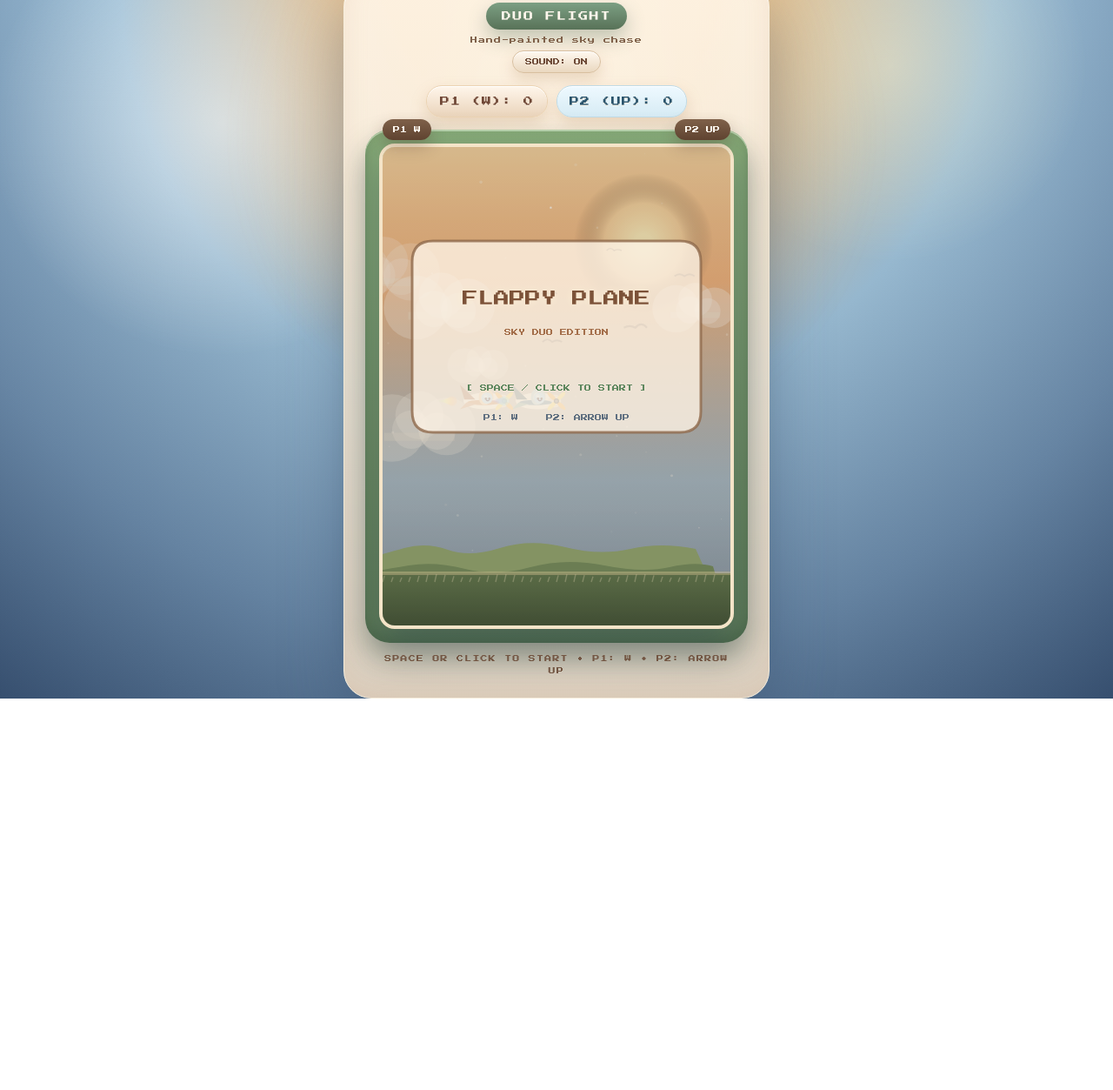
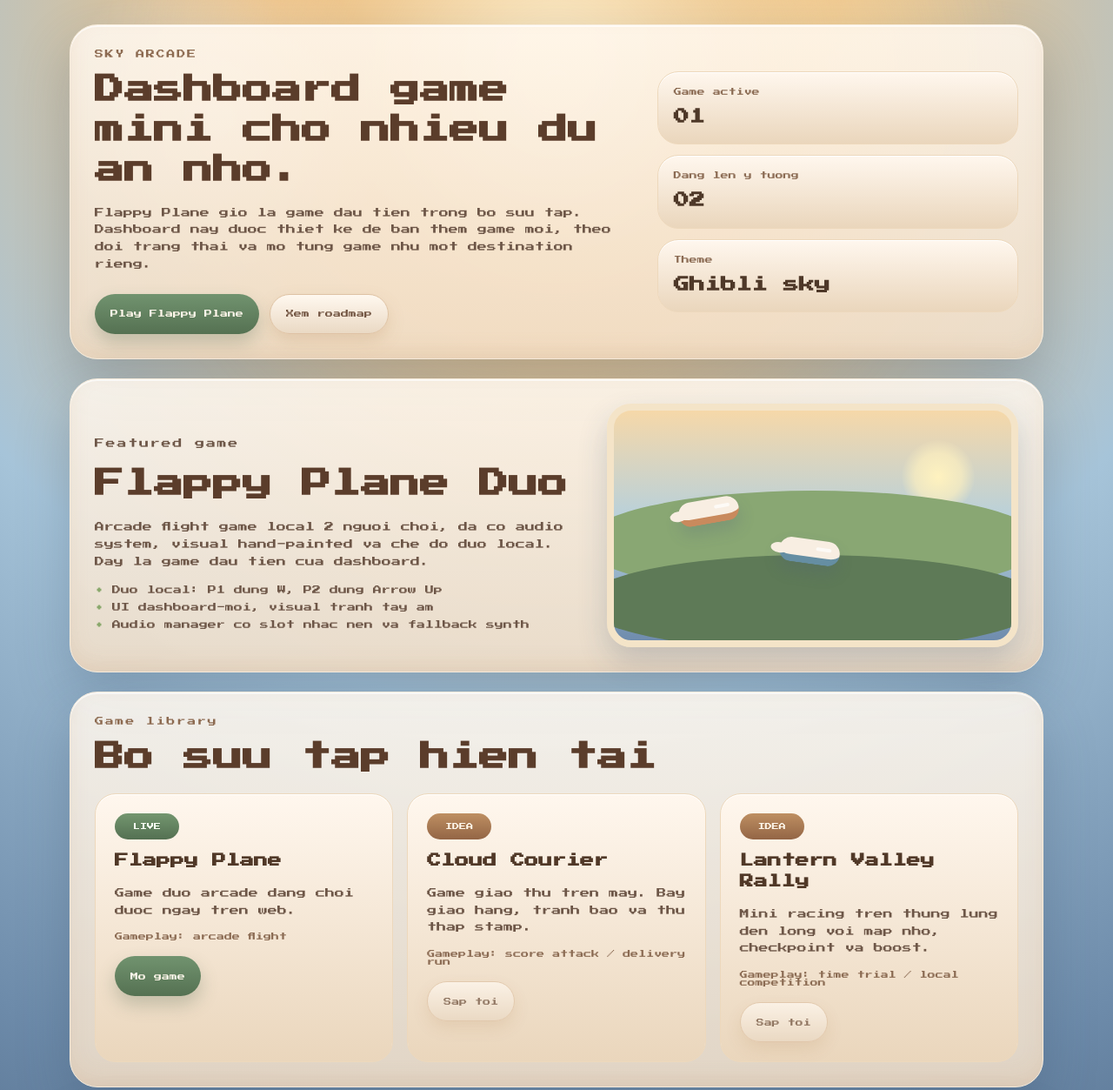
Before and after one commit to IceCrowNT/flappy-plane, a website: page index.html in a window 1280 px wide. Shown: the part 24-1277 px from the top of the page at 87% size. Before the commit the page ends 827 px from the top, so only its background shows below. Drawn offline with Linux system fonts and the light colour scheme.

Commit message:
Create game dashboard and move Flappy Plane to its own route

```diff
--- /dev/null
+++ b/css/dashboard.css
@@ -0,0 +1,377 @@
+* {
+  box-sizing: border-box;
+  margin: 0;
+  padding: 0;
+}
+
+body {
+  min-height: 100vh;
+  font-family: 'Press Start 2P', monospace;
+  color: #4d3627;
+  background:
+    radial-gradient(circle at top, #f8dfb1 0%, #efc182 18%, #a6c4d9 47%, #6d8baa 75%, #425976 100%);
+  overflow-x: hidden;
+  position: relative;
+}
+
+body::before {
+  content: '';
+  position: fixed;
+  inset: 0;
+  background:
+    radial-gradient(circle at 20% 20%, #ffffff88 0, transparent 16%),
+    radial-gradient(circle at 75% 12%, #fff0c466 0, transparent 18%);
+  pointer-events: none;
+}
+
+.sky-wash {
+  position: fixed;
+  width: 960px;
+  height: 960px;
+  top: -360px;
+  left: 50%;
+  transform: translateX(-50%);
+  border-radius: 50%;
+  background: radial-gradient(circle, #fff4d8a6 0%, #edc9945c 35%, transparent 72%);
+  filter: blur(30px);
+  pointer-events: none;
+}
+
+.dashboard-shell {
+  width: min(1120px, calc(100vw - 40px));
+  margin: 0 auto;
+  padding: 52px 0 64px;
+  display: grid;
+  gap: 22px;
+  position: relative;
+  z-index: 1;
+}
+
+.hero-panel,
+.featured-panel,
+.grid-panel,
+.roadmap-panel {
+  background: linear-gradient(180deg, #fff8efdd 0%, #f2dfc8dd 100%);
+  border: 1px solid #f7ecdc;
+  border-radius: 32px;
+  box-shadow:
+    0 26px 60px #30476344,
+    inset 0 2px 0 #ffffffaa,
+    inset 0 -10px 22px #c7936722;
+  padding: 28px;
+}
+
+.hero-panel {
+  display: grid;
+  grid-template-columns: 1.5fr 1fr;
+  gap: 24px;
+  align-items: center;
+}
+
+.eyebrow,
+.panel-kicker {
+  font-size: 10px;
+  letter-spacing: 1.8px;
+  color: #8c6a50;
+  margin-bottom: 14px;
+}
+
+.hero-panel h1,
+.featured-panel h2,
+.grid-panel h2,
+.roadmap-panel h2 {
+  font-size: clamp(20px, 3vw, 34px);
+  line-height: 1.35;
+  color: #5b3d2b;
+}
+
+.hero-text,
+.featured-copy p,
+.game-card p,
+.note-card p {
+  margin-top: 16px;
+  font-size: 11px;
+  line-height: 1.8;
+  color: #6d5647;
+}
+
+.hero-actions {
+  margin-top: 24px;
+  display: flex;
+  gap: 12px;
+  flex-wrap: wrap;
+}
+
+.primary-link,
+.secondary-link,
+.card-link,
+.ghost-button {
+  display: inline-flex;
+  align-items: center;
+  justify-content: center;
+  min-height: 46px;
+  padding: 12px 18px;
+  border-radius: 999px;
+  text-decoration: none;
+  font-family: inherit;
+  font-size: 9px;
+}
+
+.primary-link,
+.card-link {
+  color: #fff7eb;
+  background: linear-gradient(180deg, #71936f 0%, #557152 100%);
+  box-shadow: 0 10px 20px #47614a44;
+}
+
+.secondary-link,
+.ghost-button {
+  color: #725542;
+  border: 1px solid #dec2a4;
+  background: linear-gradient(180deg, #fff8ef 0%, #ead9c4 100%);
+  box-shadow: 0 8px 18px #b98e6440;
+}
+
+.ghost-button[disabled] {
+  opacity: 0.75;
+  cursor: default;
+}
+
+.hero-stats {
+  display: grid;
+  gap: 12px;
+}
+
+.stat-card,
+.note-card,
+.game-card {
+  border-radius: 24px;
+  border: 1px solid #edd8bc;
+  background: linear-gradient(180deg, #fff7ee 0%, #ead6bc 100%);
+  box-shadow: inset 0 1px 0 #fff;
+}
+
+.stat-card {
+  padding: 18px;
+}
+
+.stat-label,
+.card-meta {
+  display: block;
+  font-size: 9px;
+  color: #8b6b53;
+}
+
+.stat-value {
+  display: block;
+  margin-top: 12px;
+  font-size: 18px;
+  color: #4e3828;
+  line-height: 1.4;
+}
+
+.featured-panel {
+  display: grid;
+  grid-template-columns: 1.2fr 1fr;
+  gap: 22px;
+  align-items: center;
+}
+
+.feature-list {
+  margin-top: 18px;
+  display: grid;
+  gap: 10px;
+  list-style: none;
+  font-size: 10px;
+  color: #6d5647;
+}
+
+.feature-list li::before {
+  content: '• ';
+  color: #8aa86c;
+}
+
+.mini-frame {
+  position: relative;
+  height: 280px;
+  border-radius: 28px;
+  overflow: hidden;
+  border: 8px solid #f4e4c8;
+  background: linear-gradient(180deg, #f6d8a9 0%, #b4d0de 50%, #6f8cad 100%);
+  box-shadow: 0 16px 34px #27405d33;
+}
+
+.mini-sun {
+  position: absolute;
+  top: 34px;
+  right: 42px;
+  width: 84px;
+  height: 84px;
+  border-radius: 50%;
+  background: radial-gradient(circle, #fff2bf 0%, #fff1bfaa 45%, transparent 72%);
+}
+
+.mini-hill {
+  position: absolute;
+  left: -8%;
+  width: 116%;
+  border-radius: 50%;
+}
+
+.hill-back {
+  bottom: 52px;
+  height: 120px;
+  background: #89a773;
+}
+
+.hill-front {
+  bottom: -12px;
+  height: 110px;
+  background: #5e7a57;
+}
+
+.mini-plane {
+  position: absolute;
+  width: 70px;
+  height: 28px;
+  border-radius: 18px;
+  background: #f8eee2;
+  box-shadow: 0 10px 18px #4b5c7c33;
+}
+
+.mini-plane::before {
+  content: '';
+  position: absolute;
+  inset: 8px 10px 8px auto;
+  width: 18px;
+  border-radius: 999px;
+  background: rgba(255, 255, 255, 0.7);
+}
+
+.mini-plane::after {
+  content: '';
+  position: absolute;
+  left: -10px;
+  top: 8px;
+  width: 20px;
+  height: 12px;
+  border-radius: 50%;
+  background: inherit;
+}
+
+.plane-one {
+  top: 102px;
+  left: 74px;
+  transform: rotate(-10deg);
+  border-bottom: 8px solid #c98a5d;
+}
+
+.plane-two {
+  top: 148px;
+  left: 190px;
+  transform: rotate(8deg);
+  border-bottom: 8px solid #658ea3;
+}
+
+.section-head {
+  display: flex;
+  justify-content: space-between;
+  align-items: end;
+  margin-bottom: 18px;
+}
+
+.game-grid,
+.notes-grid {
+  display: grid;
+  gap: 16px;
+}
+
+.game-grid {
+  grid-template-columns: repeat(3, minmax(0, 1fr));
+}
+
+.notes-grid {
+  grid-template-columns: repeat(3, minmax(0, 1fr));
+}
+
+.game-card,
+.note-card {
+  padding: 22px;
+}
+
+.game-card h3,
+.note-card h3 {
+  margin-top: 12px;
+  font-size: 16px;
+  color: #503827;
+  line-height: 1.5;
+}
+
+.status-badge {
+  display: inline-flex;
+  align-items: center;
+  justify-content: center;
+  min-width: 74px;
+  min-height: 30px;
+  padding: 4px 10px;
+  border-radius: 999px;
+  font-size: 8px;
+}
+
+.status-badge.live {
+  color: #f8fff3;
+  background: linear-gradient(180deg, #73966f 0%, #547052 100%);
+}
+
+.status-badge.draft {
+  color: #fff7eb;
+  background: linear-gradient(180deg, #be8f62 0%, #936545 100%);
+}
+
+.card-meta {
+  margin-top: 16px;
+}
+
+.card-link,
+.ghost-button {
+  margin-top: 18px;
+}
+
+@media (max-width: 980px) {
+  .hero-panel,
+  .featured-panel,
+  .game-grid,
+  .notes-grid {
+    grid-template-columns: 1fr;
+  }
+}
+
+@media (max-width: 640px) {
+  .dashboard-shell {
+    width: min(100vw - 20px, 1120px);
+    padding: 20px 0 32px;
+  }
+
+  .hero-panel,
+  .featured-panel,
+  .grid-panel,
+  .roadmap-panel {
+    padding: 20px;
+    border-radius: 24px;
+  }
+
+  .hero-actions {
+    flex-direction: column;
+  }
+
+  .primary-link,
+  .secondary-link,
+  .card-link,
+  .ghost-button {
+    width: 100%;
+  }
+
+  .mini-frame {
+    height: 220px;
+  }
+}
--- a/index.html
+++ b/index.html
@@ -3,34 +3,126 @@
 <head>
   <meta charset="UTF-8" />
   <meta name="viewport" content="width=device-width, initial-scale=1.0" />
-  <title>Flappy Plane Duo</title>
+  <title>Sky Arcade Dashboard</title>
   <link rel="preconnect" href="https://fonts.googleapis.com" />
   <link href="https://fonts.googleapis.com/css2?family=Press+Start+2P&display=swap" rel="stylesheet" />
-  <link rel="stylesheet" href="css/style.css" />
+  <link rel="stylesheet" href="css/dashboard.css" />
 </head>
 <body>
-  <div id="sceneGlow"></div>
-  <div id="gameWrapper">
-    <div id="topBar">
-      <div class="mode-pill">DUO FLIGHT</div>
-      <div class="mode-subtitle">Hand-painted sky chase</div>
-      <button id="btnAudio" class="sound-toggle" type="button">SOUND: ON</button>
-    </div>
-    <div id="scoreBoard">
-      <div id="scoreP1" class="score-card">P1 (W): <span id="scoreValP1">0</span></div>
-      <div id="scoreP2" class="score-card">P2 (UP): <span id="scoreValP2">0</span></div>
-    </div>
-    <div id="frameShell">
-      <div class="frame-badge left">P1 W</div>
-      <div class="frame-badge right">P2 UP</div>
-      <canvas id="canvas" width="400" height="550"></canvas>
-    </div>
-    <div id="ui">SPACE OR CLICK TO START • P1: W • P2: ARROW UP</div>
-    <div id="gameOverUi" style="display: none;">
-      <button id="btnRestart" class="game-btn restart-btn">PLAY AGAIN (Space)</button>
-    </div>
-  </div>
+  <div class="sky-wash"></div>
+  <main class="dashboard-shell">
+    <section class="hero-panel">
+      <div class="hero-copy">
+        <p class="eyebrow">SKY ARCADE</p>
+        <h1>Dashboard game mini cho nhieu du an nho.</h1>
+        <p class="hero-text">
+          Flappy Plane gio la game dau tien trong bo suu tap. Dashboard nay duoc thiet ke de ban them
+          game moi, theo doi trang thai va mo tung game nhu mot destination rieng.
+        </p>
+        <div class="hero-actions">
+          <a class="primary-link" href="/games/flappy-plane/">Play Flappy Plane</a>
+          <a class="secondary-link" href="#gameGrid">Xem roadmap</a>
+        </div>
+      </div>
+      <div class="hero-stats">
+        <div class="stat-card">
+          <span class="stat-label">Game active</span>
+          <strong class="stat-value">01</strong>
+        </div>
+        <div class="stat-card">
+          <span class="stat-label">Dang len y tuong</span>
+          <strong class="stat-value">02</strong>
+        </div>
+        <div class="stat-card">
+          <span class="stat-label">Theme</span>
+          <strong class="stat-value">Ghibli sky</strong>
+        </div>
+      </div>
+    </section>
 
-  <script type="module" src="js/main.js"></script>
+    <section class="featured-panel">
+      <div class="featured-copy">
+        <p class="panel-kicker">Featured game</p>
+        <h2>Flappy Plane Duo</h2>
+        <p>
+          Arcade flight game local 2 nguoi choi, da co audio system, visual hand-painted va che do
+          duo local. Day la game dau tien cua dashboard.
+        </p>
+        <ul class="feature-list">
+          <li>Duo local: P1 dung W, P2 dung Arrow Up</li>
+          <li>UI dashboard-moi, visual tranh tay am</li>
+          <li>Audio manager co slot nhac nen va fallback synth</li>
+        </ul>
+      </div>
+      <div class="featured-art">
+        <div class="mini-frame">
+          <div class="mini-sun"></div>
+          <div class="mini-hill hill-back"></div>
+          <div class="mini-hill hill-front"></div>
+          <div class="mini-plane plane-one"></div>
+          <div class="mini-plane plane-two"></div>
+        </div>
+      </div>
+    </section>
+
+    <section id="gameGrid" class="grid-panel">
+      <div class="section-head">
+        <div>
+          <p class="panel-kicker">Game library</p>
+          <h2>Bo suu tap hien tai</h2>
+        </div>
+      </div>
+      <div class="game-grid">
+        <article class="game-card active">
+          <span class="status-badge live">LIVE</span>
+          <h3>Flappy Plane</h3>
+          <p>Game duo arcade dang choi duoc ngay tren web.</p>
+          <div class="card-meta">Gameplay: arcade flight</div>
+          <a class="card-link" href="/games/flappy-plane/">Mo game</a>
+        </article>
+
+        <article class="game-card idea">
+          <span class="status-badge draft">IDEA</span>
+          <h3>Cloud Courier</h3>
+          <p>Game giao thu tren may. Bay giao hang, tranh bao va thu thap stamp.</p>
+          <div class="card-meta">Gameplay: score attack / delivery run</div>
+          <button class="ghost-button" type="button" disabled>Sap toi</button>
+        </article>
+
+        <article class="game-card idea">
+          <span class="status-badge draft">IDEA</span>
+          <h3>Lantern Valley Rally</h3>
+          <p>Mini racing tren thung lung den long voi map nho, checkpoint va boost.</p>
+          <div class="card-meta">Gameplay: time trial / local competition</div>
+          <button class="ghost-button" type="button" disabled>Sap toi</button>
+        </article>
+      </div>
+    </section>
+
+    <section class="roadmap-panel">
+      <div class="section-head">
+        <div>
+          <p class="panel-kicker">Studio notes</p>
+          <h2>Dashboard nay de lam gi</h2>
+        </div>
+      </div>
+      <div class="notes-grid">
+        <article class="note-card">
+          <h3>1. Tach tung game</h3>
+          <p>Moi game co route rieng, asset rieng va co the scale doc lap.</p>
+        </article>
+        <article class="note-card">
+          <h3>2. Them metadata</h3>
+          <p>Dashboard se hien genre, status, control scheme va ban build moi nhat.</p>
+        </article>
+        <article class="note-card">
+          <h3>3. Mo rong de dang</h3>
+          <p>Ban co the them game card moi ma khong can dong vao logic cua Flappy Plane.</p>
+        </article>
+      </div>
+    </section>
+  </main>
+
+  <script type="module" src="js/dashboard.js"></script>
 </body>
 </html>
--- a/js/audio.js
+++ b/js/audio.js
@@ -28,7 +28,7 @@ export class AudioManager {
     audio.crossOrigin = 'anonymous';
     audio.volume = 1;
 
-    ['assets/audio/sky-journey.ogg', 'assets/audio/sky-journey.mp3', 'assets/audio/sky-journey.wav']
+    ['/assets/audio/sky-journey.ogg', '/assets/audio/sky-journey.mp3', '/assets/audio/sky-journey.wav']
       .forEach(src => {
         const sourceEl = document.createElement('source');
         sourceEl.src = src;
--- /dev/null
+++ b/js/dashboard.js
@@ -0,0 +1 @@
+document.documentElement.style.scrollBehavior = 'smooth';
```
Also changed, not shown: css/style.css (+19 -0 lines), games/flappy-plane/index.html (added, +37 -0 lines), server.js (+14 -5 lines).
